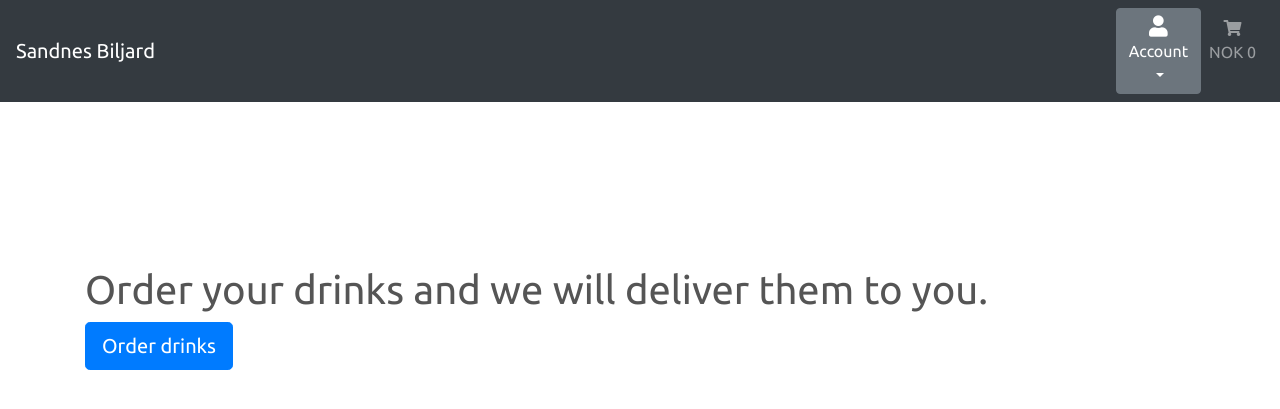
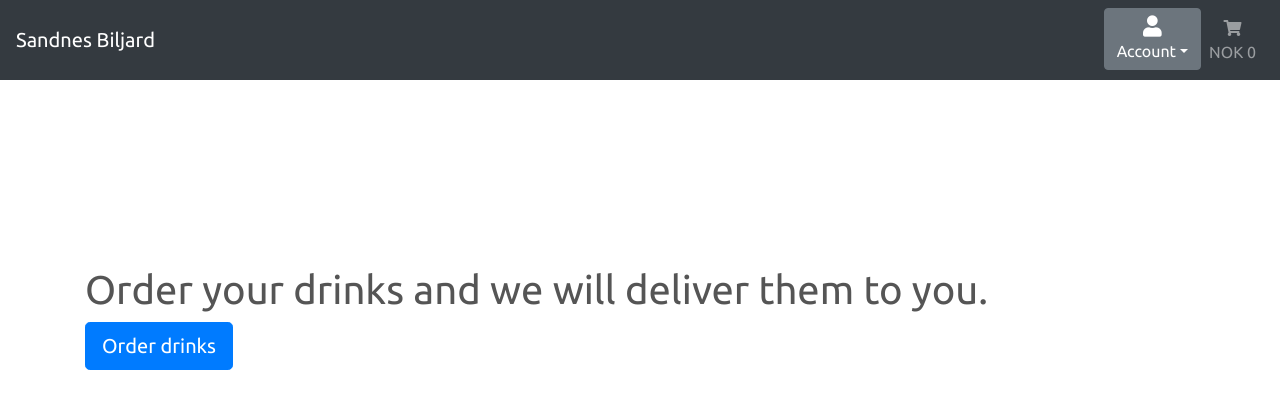
Before and after one commit to paulldev/milestone-project-4, a Django app: page / in a window 1280 px wide. Shown: the top 409 px of the page. Run offline with Django 3.2, Linux system fonts and the light colour scheme; parts of the project's set-up code (start-up, migrations or seed data) failed here and were passed over.

Commit message:
Add closing anchor tag

```diff
--- a/templates/base.html
+++ b/templates/base.html
@@ -46,7 +46,7 @@
 						<li class="nav-item dropdown">
 							<div class="dropdown">
 								<a
-									class="btn btn-secondary dropdown-toggle"
+									class="btn btn-secondary"
 									href="#"
 									role="button"
 									id="dropdownMenuLink"
@@ -59,8 +59,9 @@
                                         <i class="fas fa-user fa-lg">
                                         </i>
                                     </div>
-                                    <p class="my-0">Account</p>
+                                    <p class="my-0 dropdown-toggle">Account</p>
                                 </div>
+                                </a>
 								<div
 									class="dropdown-menu dropdown-menu-right"
 									aria-labelledby="dropdownMenuLink"
```
